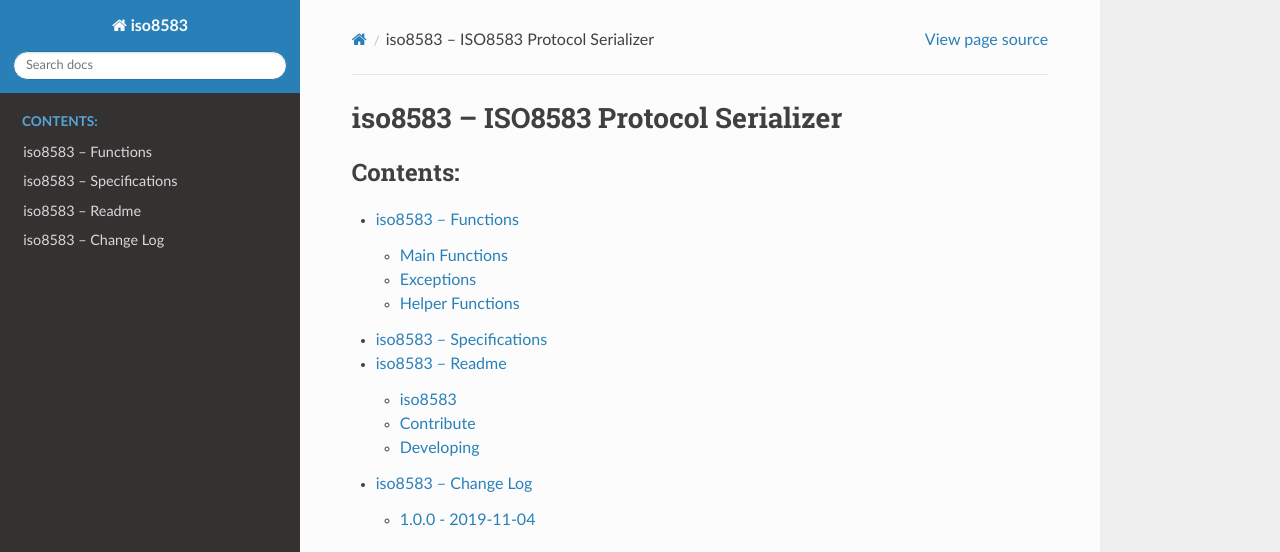
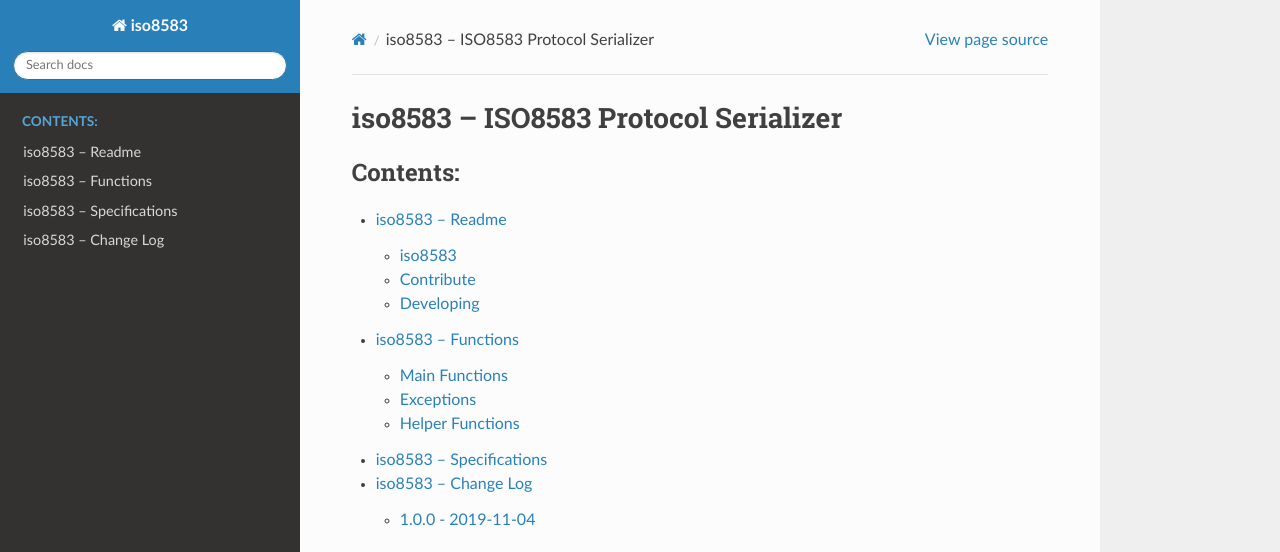
Before and after one commit to knovichikhin/pyiso8583, a Sphinx documentation site: the page built from docs/index.rst, in a window 1280 px wide, cut to the strip 0-552 px from the top of the page. Built offline with Sphinx 7.4.7 and the Read the Docs theme 2.0.0, drawn with Linux system fonts in a browser that asks for light colours.

```diff
--- a/docs/index.rst
+++ b/docs/index.rst
@@ -10,9 +10,9 @@ iso8583 -- ISO8583 Protocol Serializer
    :maxdepth: 2
    :caption: Contents:
 
+   readme
    functions
    specifications
-   readme
    changelog
 
 .. automodule:: iso8583
```
